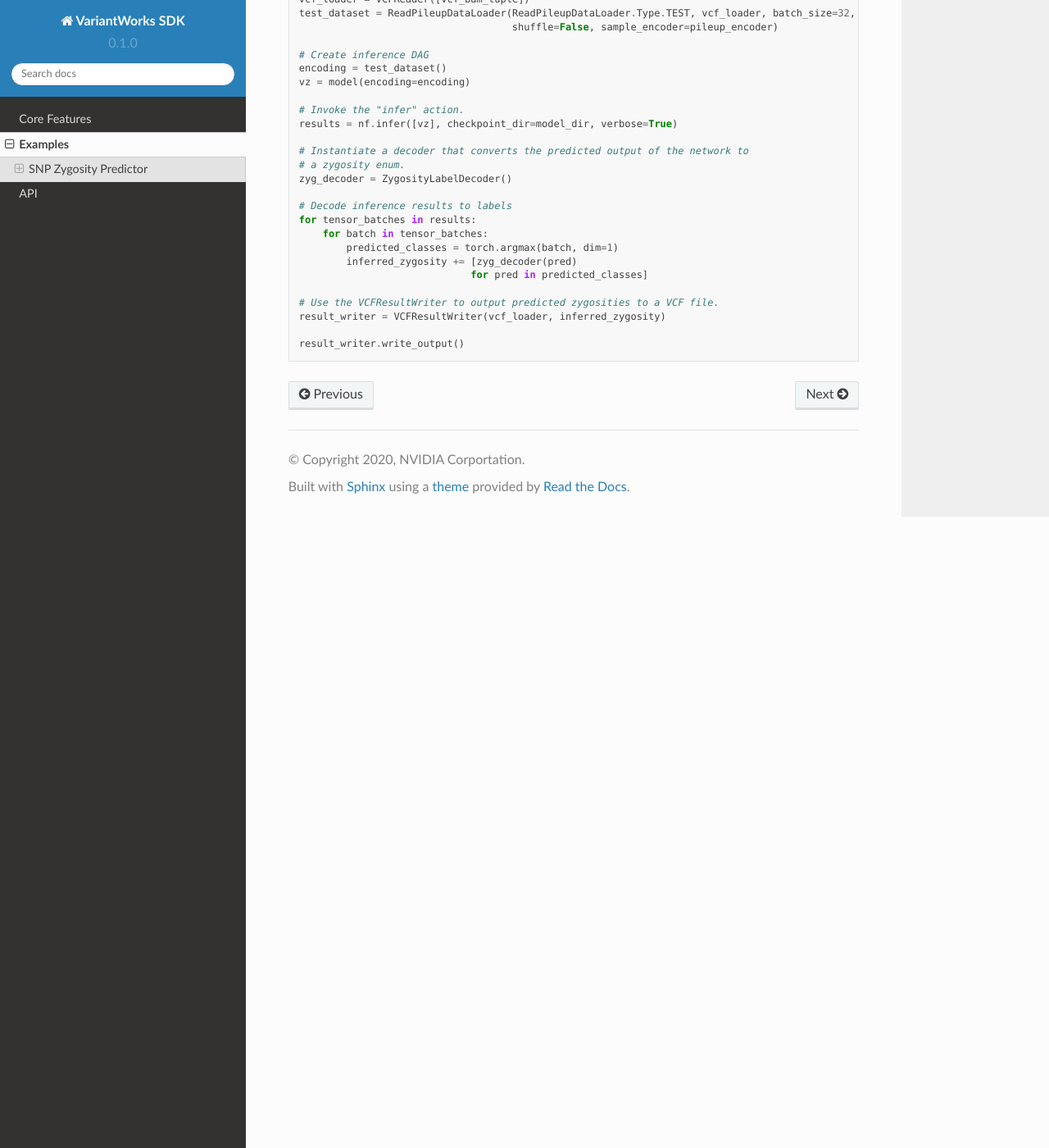
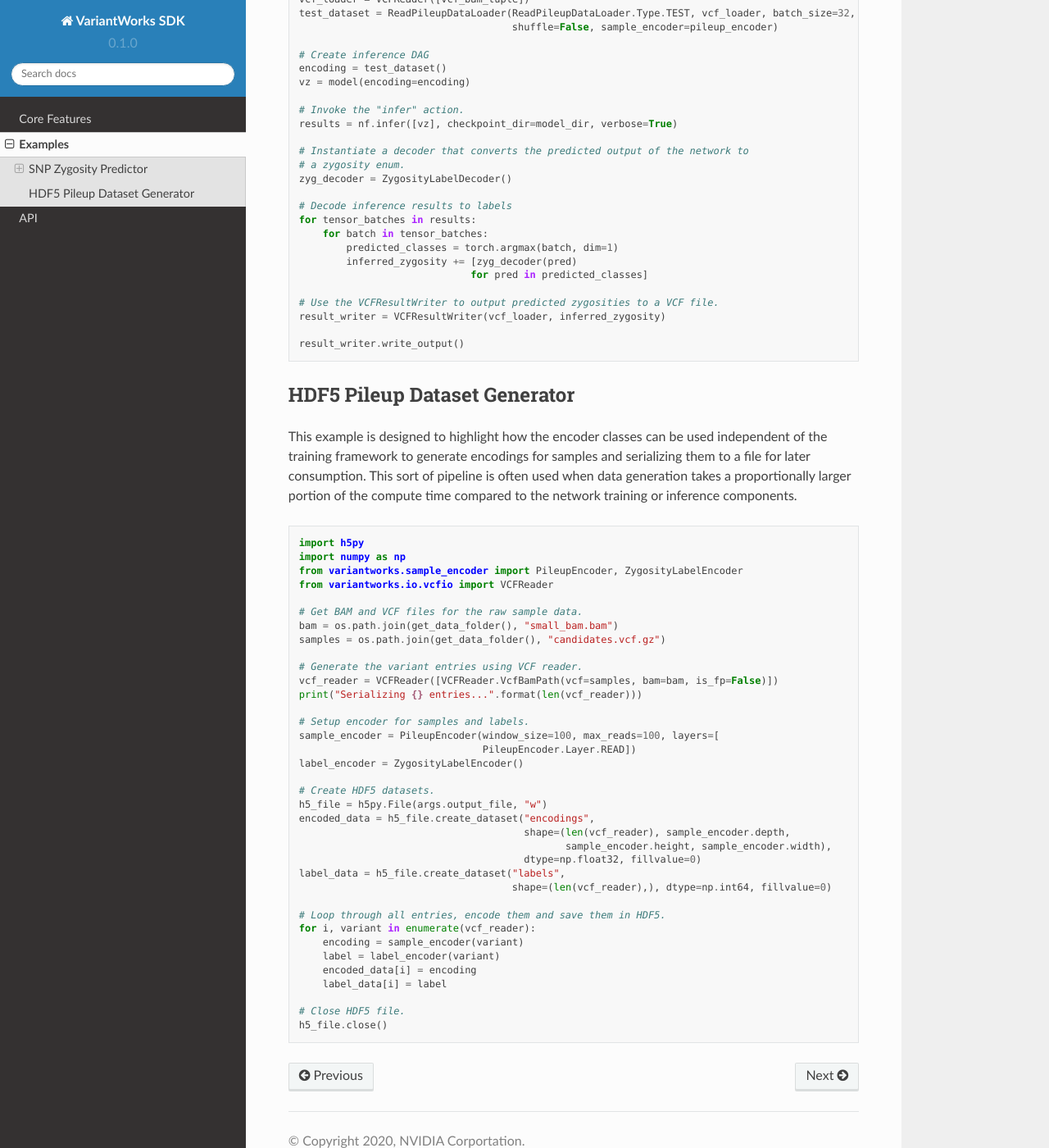
Before and after one commit to NVIDIA/VariantWorks, a Sphinx documentation site: the page built from docs/source/examples.rst, in a window 1280 px wide and 1400 px high, scrolled down 2204 px. Shown: the whole window at 82% size. Built offline with Sphinx 7.4.7 and the Read the Docs theme 2.0.0, drawn with Linux system fonts in a browser that asks for light colours.

Commit message:
[docs] updatge doc generation
also update VcfBamPath to be dataclass to better document

```diff
--- a/docs/source/conf.py
+++ b/docs/source/conf.py
@@ -60,3 +60,13 @@
 
 
 # -- Extension configuration -------------------------------------------------
+
+# Add custom configuration to always document __init__ and
+# __call__ methods.
+def skip(app, what, name, obj, would_skip, options):
+    if name == "__init__" or name == "__call__":
+        return False
+    return would_skip
+
+def setup(app):
+    app.connect("autodoc-skip-member", skip)
--- a/docs/source/examples.rst
+++ b/docs/source/examples.rst
@@ -150,3 +150,52 @@
     result_writer = VCFResultWriter(vcf_loader, inferred_zygosity)
 
     result_writer.write_output()
+
+
+HDF5 Pileup Dataset Generator
+-----------------------------
+
+This example is designed to highlight how the encoder classes can be used independent
+of the training framework to generate encodings for samples and serializing them to a
+file for later consumption. This sort of pipeline is often used when data generation
+takes a proportionally larger portion of the compute time compared to the network training
+or inference components.
+
+.. code-block:: python
+
+    import h5py
+    import numpy as np
+    from variantworks.sample_encoder import PileupEncoder, ZygosityLabelEncoder
+    from variantworks.io.vcfio import VCFReader
+
+    # Get BAM and VCF files for the raw sample data.
+    bam = os.path.join(get_data_folder(), "small_bam.bam")
+    samples = os.path.join(get_data_folder(), "candidates.vcf.gz")
+
+    # Generate the variant entries using VCF reader.
+    vcf_reader = VCFReader([VCFReader.VcfBamPath(vcf=samples, bam=bam, is_fp=False)])
+    print("Serializing {} entries...".format(len(vcf_reader)))
+
+    # Setup encoder for samples and labels.
+    sample_encoder = PileupEncoder(window_size=100, max_reads=100, layers=[
+                                   PileupEncoder.Layer.READ])
+    label_encoder = ZygosityLabelEncoder()
+
+    # Create HDF5 datasets.
+    h5_file = h5py.File(args.output_file, "w")
+    encoded_data = h5_file.create_dataset("encodings",
+                                          shape=(len(vcf_reader), sample_encoder.depth,
+                                                 sample_encoder.height, sample_encoder.width),
+                                          dtype=np.float32, fillvalue=0)
+    label_data = h5_file.create_dataset("labels",
+                                        shape=(len(vcf_reader),), dtype=np.int64, fillvalue=0)
+
+    # Loop through all entries, encode them and save them in HDF5.
+    for i, variant in enumerate(vcf_reader):
+        encoding = sample_encoder(variant)
+        label = label_encoder(variant)
+        encoded_data[i] = encoding
+        label_data[i] = label
+
+    # Close HDF5 file.
+    h5_file.close()
```
Also changed, not shown: 2 other files.
